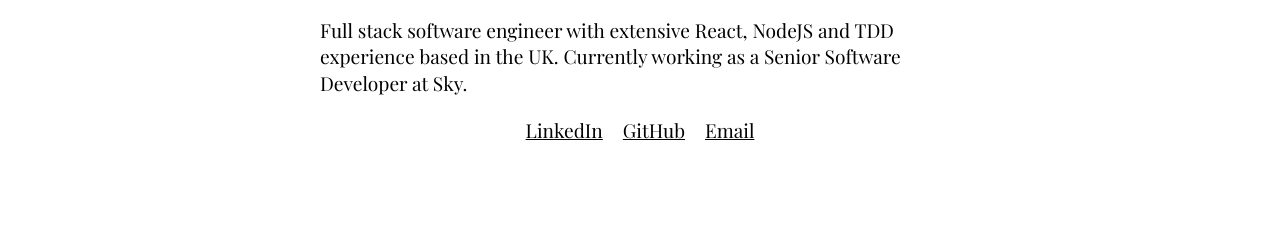
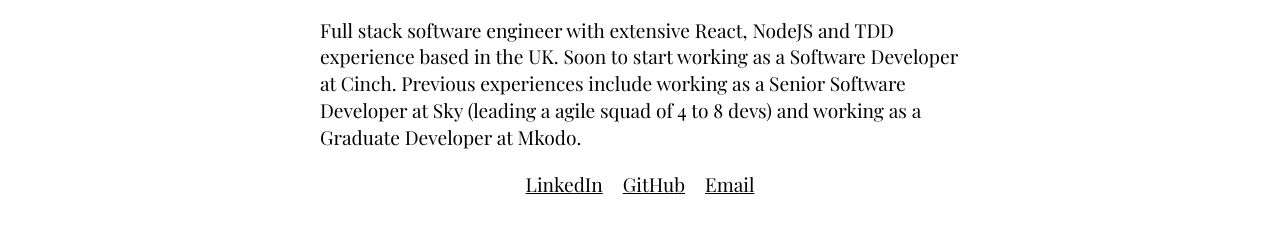
Before and after one commit to MattTennison/MattTennison.github.io, a plain HTML site: page index.html in a window 1280 px wide. Shown: the part 330-562 px from the top of the page. Drawn offline with nearby package versions, Linux system fonts and the light colour scheme.

Commit message:
Update information to include Cinch & previous experiences

```diff
--- a/index.html
+++ b/index.html
@@ -35,8 +35,10 @@
       <h1>Hi, I'm <span class="highlight">Matt Tennison</span></h1>
       <p>
         Full stack software engineer with extensive React, NodeJS and TDD
-        experience based in the UK. Currently working as a Senior Software
-        Developer at Sky.
+        experience based in the UK. Soon to start working as a Software
+        Developer at Cinch. Previous experiences include working as a
+        Senior Software Developer at Sky (leading a agile squad of 4 to
+        8 devs) and working as a Graduate Developer at Mkodo.
       </p>
       <nav>
         <ul>
```
